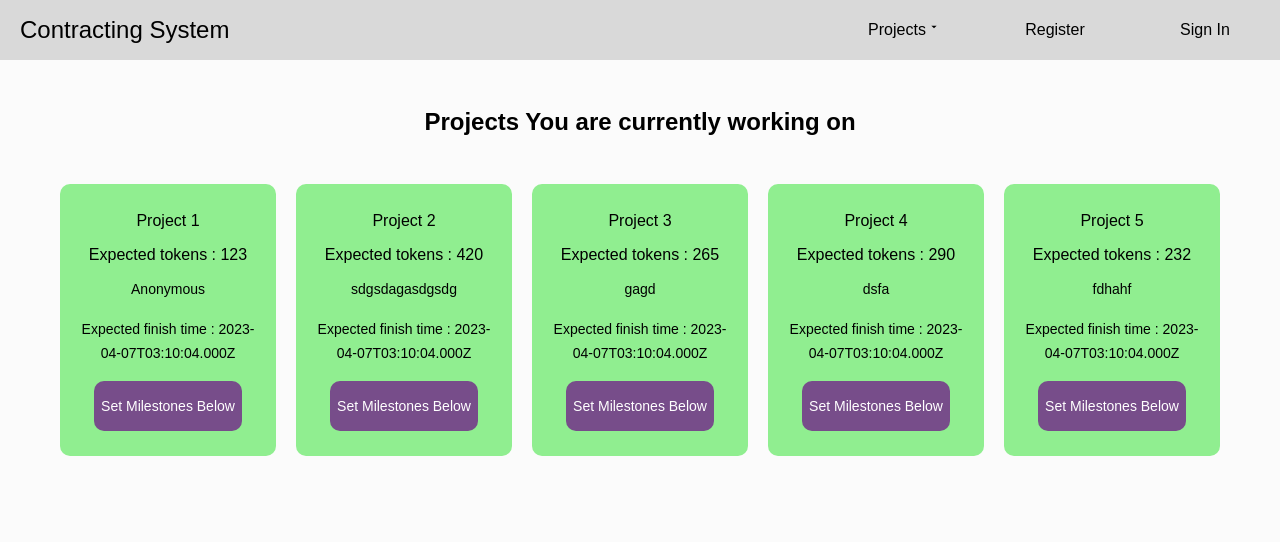
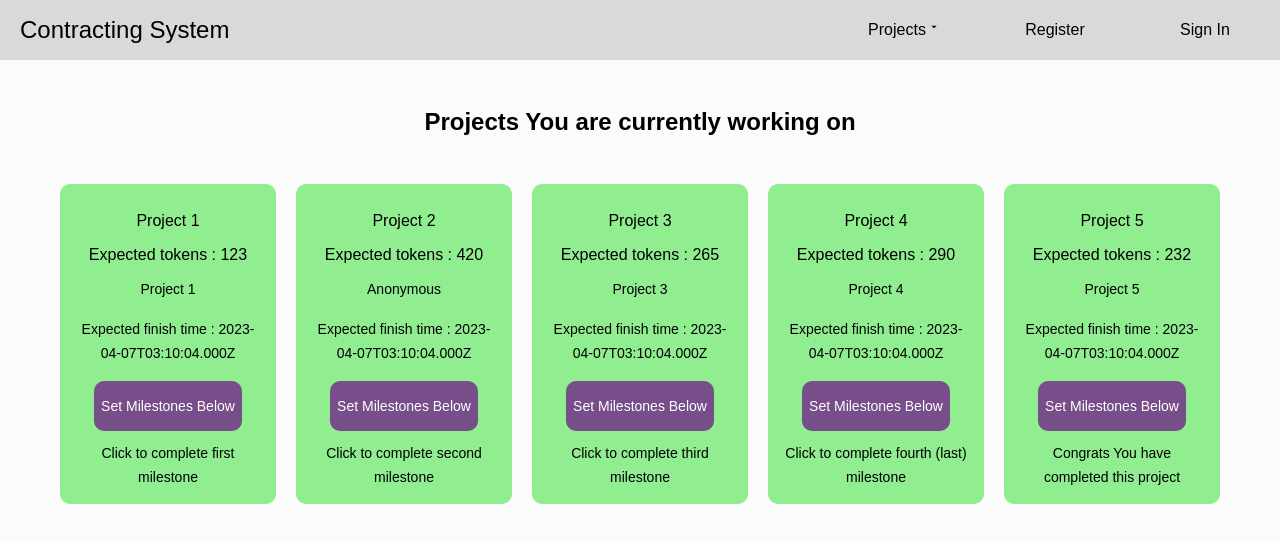
Before and after one commit to Abhayngu/Online-Contracting-System, a React (Create React App) app in the folder client/: page /makeProject in a window 1280 px wide. Shown: the top 542 px of the page. Built offline with nearby package versions, Linux system fonts and the light colour scheme; no server answers; the HTML template or start-up script is replaced by a standard one.

Commit message:
updated things

```diff
--- a/client/src/Components/MakeProjectBox.js
+++ b/client/src/Components/MakeProjectBox.js
@@ -7,19 +7,18 @@ function MakeProjectBox({
 	proposedBy,
 	isAnonymous,
 	finishTime,
+	mileStonesDone,
 }) {
 	const [token, setToken] = useState(0);
 	const [dateTime, setDateTime] = useState('');
 	const [milestones, setMilestones] = useState([
+		{ id: 0, milestone: 'nothing', done: true },
 		{ id: 1, milestone: 'design', done: false },
 		{ id: 2, milestone: 'code', done: false },
 		{ id: 3, milestone: 'test', done: false },
 		{ id: 4, milestone: 'deploy', done: false },
 	]);
-	const [currentMilestone, setCurrentMilestone] = useState({
-		id: 0,
-		milestones: 'nothing',
-	});
+	const [currentMilestone, setCurrentMilestone] = useState(mileStonesDone);
 	const handleTokenChange = (e) => {
 		console.log(e.target.value);
 		setToken(e.target.value);
@@ -27,6 +26,68 @@ function MakeProjectBox({
 	const handleDateTimeChange = (e) => {
 		console.log(e.target.value);
 		setDateTime(e.target.value);
+	};
+
+	const handleMilestoneClick = () => {
+		console.log(currentMilestone);
+		if (currentMilestone != 4) {
+			setCurrentMilestone(currentMilestone + 1);
+		}
+	};
+	const handleAllMilestonesCompleted = () => {};
+	const getMilestone = () => {
+		switch (currentMilestone) {
+			case 0:
+				return (
+					<div
+						onClick={handleMilestoneClick}
+						style={customStyle.milestones}
+					>
+						Click to complete first milestone
+					</div>
+				);
+				break;
+			case 1:
+				return (
+					<div
+						onClick={handleMilestoneClick}
+						style={customStyle.milestones}
+					>
+						Click to complete second milestone
+					</div>
+				);
+				break;
+			case 2:
+				return (
+					<div
+						onClick={handleMilestoneClick}
+						style={customStyle.milestones}
+					>
+						Click to complete third milestone
+					</div>
+				);
+				break;
+			case 3:
+				return (
+					<div
+						onClick={handleMilestoneClick}
+						style={customStyle.milestones}
+					>
+						Click to complete fourth (last) milestone
+					</div>
+				);
+				break;
+			case 4:
+				return (
+					<div
+						onClick={handleMilestoneClick}
+						style={customStyle.milestones}
+					>
+						Congrats You have completed this project
+					</div>
+				);
+				break;
+		}
 	};
 	const customStyle = {
 		stepboxContainer: {
@@ -85,6 +146,11 @@ function MakeProjectBox({
 			outline: 'none',
 			textAlign: 'center',
 		},
+		milestones: {
+			cursor: 'pointer',
+			fontSize: '14px',
+			textAlign: 'center',
+		},
 	};
 
 	return (
@@ -99,7 +165,7 @@ function MakeProjectBox({
 				{isAnonymous ? (
 					<div style={customStyle.stepboxDesc}>{'Anonymous'}</div>
 				) : (
-					<div style={customStyle.stepboxDesc}>{proposedBy}</div>
+					<div style={customStyle.stepboxDesc}>{name}</div>
 				)}
 				<div style={customStyle.stepboxDesc}>
 					Expected finish time : {finishTime.toISOString()}
@@ -116,7 +182,7 @@ function MakeProjectBox({
 						Set Milestones Below
 					</div>
 				</div>
-				<div>{}</div>
+				<div>{getMilestone()}</div>
 			</div>
 		</React.Fragment>
 	);
--- a/client/src/Components/ValidationBox.js
+++ b/client/src/Components/ValidationBox.js
@@ -1,14 +1,56 @@
 import React, { useState, useEffect } from 'react';
+import axios from 'axios';
 
+function ValidationBox({ id, name, issuers_name, time, tokens }) {
+	const [validationDecision, setValidationDecision] = useState(false);
+	const [msg, setMessage] = useState('');
+	const [error, setError] = useState(false);
+	const handleValidate = (decision) => {
+		if (decision) {
+			setValidationDecision(true);
+		}
+		const decisionBool = decision == 1 ? true : false;
+		console.log('main thing', decision);
+		const options = {
+			method: 'PUT',
+			url: `http://localhost:2000/validateProj`,
+			headers: {
+				'content-type': 'application/json',
+			},
+			data: {
+				partyId: sessionStorage.getItem('id'),
+				projectId: '642fca82a323ff261ab00f68',
+				decision: decisionBool,
+				isValidator: sessionStorage.getItem('isValidator'),
+			},
+		};
 
-function ValidationBox({ name,issuers_name,time, tokens }) {
-	// const [stepcount, setstepcount] = useState(0);
+		axios
+			.request(options)
+			.then((response) => {
+				if (response.data.success == false) {
+					console.log(response.data);
+					setError(true);
+					setMessage(response.data.msg);
+				} else {
+					console.log(response.data);
+					setError(false);
+					setMessage(response.data.msg);
+				}
+			})
+			.catch(function (error) {
+				console.error(error);
+			});
+	};
 	const customStyle = {
+		stepboxWithMsgContainer: {
+			width: '18%',
+		},
 		stepboxContainer: {
-			width: '18%',
 			backgroundColor: 'lightgreen',
 			borderRadius: '10px',
 			padding: '15px',
+			marginBottom: '12px',
 		},
 		stepHeading: {
 			marginTop: '10px',
@@ -39,35 +81,60 @@ function ValidationBox({ name,issuers_name,time, tokens }) {
 		style1: {
 			width: '80%',
 			height: '50px',
-			marginBottom : '10px',
+			marginBottom: '10px',
 			backgroundColor: '#774d8a',
 			borderRadius: '10px',
 			color: 'white',
 			fontSize: '14px',
 			border: 'none',
-			cursor : 'pointer'
+			cursor: 'pointer',
 		},
 	};
-	console.log(name,issuers_name,time, tokens);
+	console.log(name, issuers_name, time, tokens);
 	return (
-		<React.Fragment>
+		<div style={customStyle.stepboxWithMsgContainer}>
 			<div style={customStyle.stepboxContainer}>
 				<div style={customStyle.stepHeading}>
-				Project Name:	<span>{name}</span>
+					Project Name: <span>{name}</span>
 				</div>
-                <div style={customStyle.stepHeading}>
-				Issuer Name:	<span>{issuers_name}</span>
+				<div style={customStyle.stepHeading}>
+					Issuer Name: <span>{issuers_name}</span>
 				</div>
 				<div style={customStyle.stepHeading}>
 					Expected finish time : <span>{time}</span>
 				</div>
-				<div style={customStyle.stepHeading}>Expected Tokens:{tokens}</div>
-				<div style={{textAlign : 'center'}}>
-					<div ><button style={customStyle.style1}>Validate</button></div>
-                    <div ><button style={customStyle.style1}>Discard</button></div>
+				<div style={customStyle.stepHeading}>
+					Expected Tokens:{tokens}
+				</div>
+				<div style={{ textAlign: 'center' }}>
+					<div>
+						<button
+							onClick={() => handleValidate(1)}
+							style={customStyle.style1}
+						>
+							Validate
+						</button>
+					</div>
+					<div>
+						<button
+							onClick={() => handleValidate(0)}
+							style={customStyle.style1}
+						>
+							Discard
+						</button>
+					</div>
 				</div>
 			</div>
-		</React.Fragment>
+			<div
+				style={{
+					color: error ? 'red' : 'green',
+					fontSize: '14px',
+					textAlign: 'center',
+				}}
+			>
+				{msg}
+			</div>
+		</div>
 	);
 }
 export default ValidationBox;
--- a/client/src/Pages/Login.js
+++ b/client/src/Pages/Login.js
@@ -44,6 +44,7 @@ function Login() {
 		);
 		await sessionStorage.setItem('id', idOfUser);
 		await sessionStorage.setItem('isAdmin', response.data.user.isAdmin);
+		sessionStorage.setItem('isValidator', response.data.user.isValidator);
 		setLoading(false);
 		navigate(`/profile?id=${idOfUser}`);
 	};
--- a/client/src/Pages/MakeProject.js
+++ b/client/src/Pages/MakeProject.js
@@ -7,41 +7,60 @@ export default function MakeProject() {
 	const [projects, setProjects] = useState([
 		{
 			name: 'Project 1',
-			tokens: 123,
+			expectedTokens: 123,
 			proposedBy: 'sdafdsf',
-			proposedByIsAnonymous: true,
+			proposedBy: {
+				isAnonymous: false,
+			},
 			expectedFinishTime: new Date(),
+			milestonesAchieved: 0,
 		},
 		{
 			name: 'Project 2',
-			tokens: 420,
+			expectedTokens: 420,
 			proposedBy: 'sdgsdagasdgsdg',
-			proposedByIsAnonymous: false,
+			proposedBy: {
+				isAnonymous: true,
+			},
 			expectedFinishTime: new Date(),
+			milestonesAchieved: 1,
 		},
 		{
 			name: 'Project 3',
-			tokens: 265,
+			expectedTokens: 265,
 			proposedBy: 'gagd',
-			proposedByIsAnonymous: false,
+			proposedBy: {
+				isAnonymous: false,
+			},
 			expectedFinishTime: new Date(),
+			milestonesAchieved: 2,
 		},
 		{
 			name: 'Project 4',
-			tokens: 290,
+			expectedTokens: 290,
 			proposedBy: 'dsfa',
-			proposedByIsAnonymous: false,
+			proposedBy: {
+				isAnonymous: false,
+			},
 			expectedFinishTime: new Date(),
+			milestonesAchieved: 3,
 		},
 		{
 			name: 'Project 5',
-			tokens: 232,
+			expectedTokens: 232,
 			proposedBy: 'fdhahf',
-			proposedByIsAnonymous: false,
+			proposedBy: {
+				isAnonymous: false,
+			},
 			expectedFinishTime: new Date(),
+			milestonesAchieved: 4,
 		},
 	]);
+	useEffect(() => {
+		// getProjectsWon();
+	}, []);
 
+	const getProjectsWon = () => {
 		const options = {
 			method: 'GET',
 			url: `http://localhost:2000/projectsWon`,
@@ -57,17 +76,12 @@ export default function MakeProject() {
 			.request(options)
 			.then((response) => {
 				console.log(response.data);
-			setMyProject(response.data);
-			sessionStorage.setItem(
-				'projectProposed',
-				JSON.stringify(response.data)
-			);
-			setLoading(false);
+				setProjects(response.data.data);
 			})
 			.catch(function (error) {
 				console.error(error);
-			setLoading(false);
 			});
+	};
 
 	const customStyle = {
 		projectsContainer: {
@@ -94,12 +108,13 @@ export default function MakeProject() {
 				{projects.map((project) => {
 					return (
 						<MakeProjectBox
-							id={project.id}
+							id={project._id}
 							name={project.name}
-							tokens={project.tokens}
-							proposedBy={project.proposedBy}
-							isAnonymous={project.proposedByIsAnonymous}
+							tokens={project.expectedTokens}
+							proposedBy={project.proposedBy.name}
+							isAnonymous={project.proposedBy.isAnonymous}
 							finishTime={project.expectedFinishTime}
+							mileStonesDone={project.milestonesAchieved}
 						/>
 					);
 				})}
--- a/client/src/Pages/ValidateProject.js
+++ b/client/src/Pages/ValidateProject.js
@@ -6,9 +6,27 @@ import axios from 'axios';
 
 export default function Validate() {
 	const [validation, setProjects] = useState([
-		{ name: 'Project 1', tokens: 12, issuers_name: 'Abhay', time: '12' },
-		{ name: 'Project 2', tokens: 42, issuers_name: 'Subhajit', time: '14' },
-		{ name: 'Project 3', tokens: 2, issuers_name: 'Hrithik', time: '12' },
+		{
+			id: '12',
+			name: 'Project 1',
+			tokens: 12,
+			issuers_name: 'Abhay',
+			time: '12',
+		},
+		{
+			id: '176',
+			name: 'Project 2',
+			tokens: 42,
+			issuers_name: 'Subhajit',
+			time: '14',
+		},
+		{
+			id: '100',
+			name: 'Project 3',
+			tokens: 2,
+			issuers_name: 'Hrithik',
+			time: '12',
+		},
 	]);
 	const customStyle = {
 		projectsContainer: {
@@ -35,6 +53,7 @@ export default function Validate() {
 				{validation.map((ob) => {
 					return (
 						<ValidationBox
+							id={ob.id}
 							name={ob.name}
 							issuers_name={ob.issuers_name}
 							tokens={ob.tokens}
```
Lines whose indentation alone changed are shown as unchanged.
